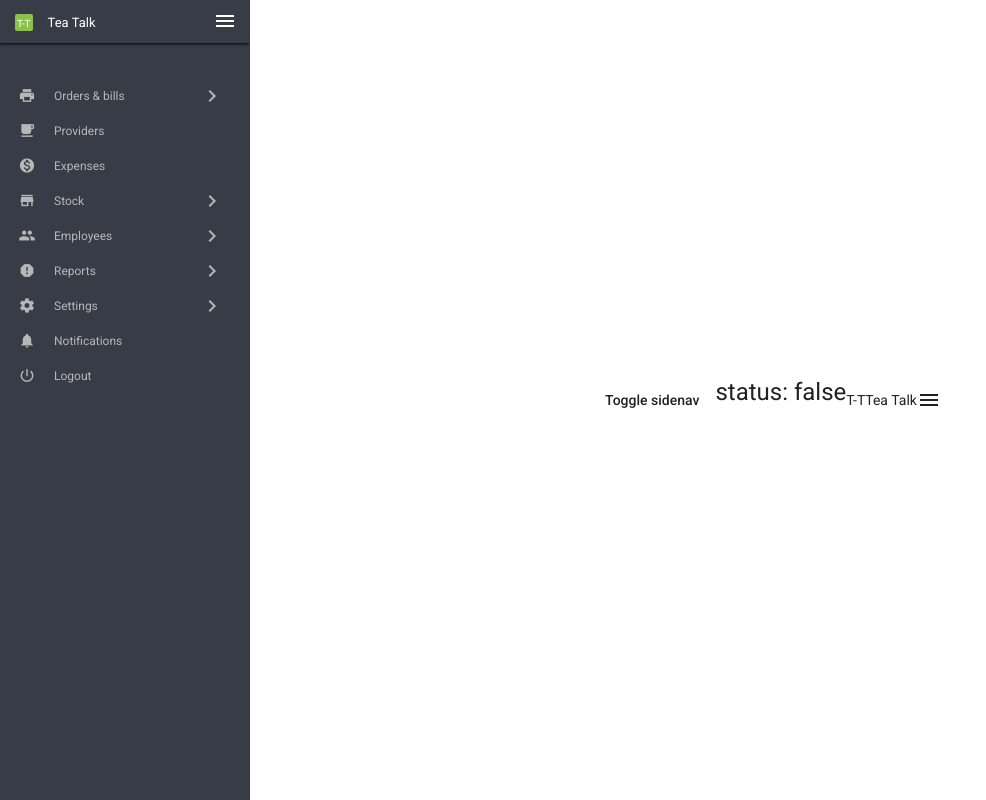
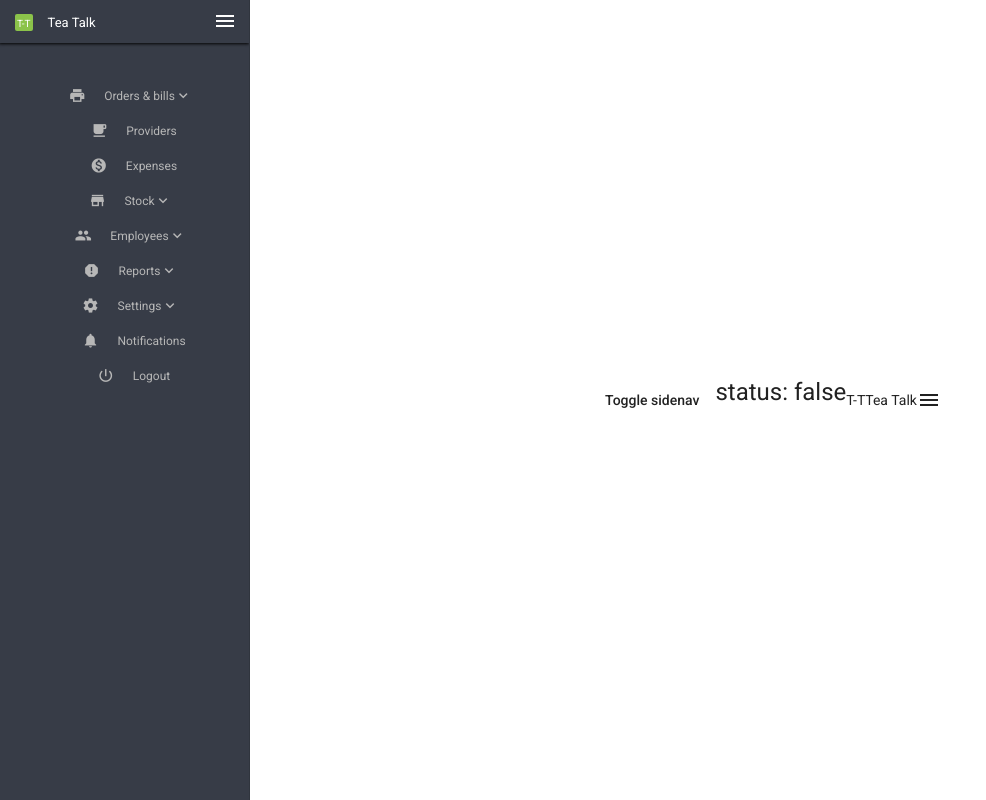
Before and after one commit to mahdi-akbary/serving-buddy-admin-update, an Angular app: page / in a window 1280 px wide. Shown: the whole page, without its empty margins (0-986 px from the left). Built offline with nearby package versions, Linux system fonts and the light colour scheme.

Commit message:
new changes

```diff
--- a/src/app/app.component.html
+++ b/src/app/app.component.html
@@ -12,22 +12,25 @@
       </div>
     </div>
 
-    <mat-tree  class="tree" [dataSource]="dataSource" [treeControl]="treeControl">
-        <mat-tree-node [@openClose] *matTreeNodeDef="let node; when: hasChild"
-                        [ngClass]="{'node' : true}"
-                        matTreeNodePadding
-                        matTreeNodeOutlet
-                        matTreeNodePaddingIndent="20"
-                        matTreeNodeToggle>
-          <div class="node-text">
-            <mat-icon class="node-icon">{{node.icon}}</mat-icon>
-            <span>{{node.name}}</span>
+
+    <mat-selection-list class="list" #shoes [multiple]="false">
+      <mat-list-option class="option" *ngFor="let parentOption of data" [value]="parentOption.name"
+                       (click)="expandList(parentOption)">
+        <div class="option-text">
+          <mat-icon class="option-icon">{{parentOption.icon}}</mat-icon>
+          <span>{{parentOption.name}}</span>
+          <mat-icon *ngIf="parentOption.children" class="icon-status">
+            {{true ? 'expand_more' : 'chevron_right'}}
+          </mat-icon>
         </div>
-            <mat-icon *ngIf="node.expandable" class="node-icon-status">
-              {{treeControl.isExpanded(node) ? 'expand_more' : 'chevron_right'}}
-            </mat-icon>
-        </mat-tree-node>
-    </mat-tree>
+        <div *ngIf="parentOption.children" class="child-node" [ngClass]="{'hidden': !parentOption.is_expanded}">
+          <mat-list-option class="option" *ngFor="let childOption of parentOption.children" [value]="childOption.name">
+            <mat-icon>{{parentOption.icon}}</mat-icon>
+            <span>{{childOption.name}}</span>
+          </mat-list-option>
+        </div>
+      </mat-list-option>
+    </mat-selection-list>
 
     <!--    <npsMenuItem [npsRouterLink]="'/orders'" [npsIcon]="'print'" [npsText]="'Orders &amp; bills'" [hasSub]="true">-->
     <!--      <npsMenuItem [npsRouterLink]="'/orders/history'" [npsIcon]="'print'" [npsText]="'History'"></npsMenuItem>-->
--- a/src/app/app.component.styl
+++ b/src/app/app.component.styl
@@ -52,37 +52,48 @@
     visibility visible !important
 
 
-.tree
+.list
   background-color sideNav
   padding-top: 35px;
-  .node
+  ::ng-deep .mat-list-item-content,
+  ::ng-deep .mat-list-text
+    width 100%
+    margin 0
+    padding 0 !important
+    display flex !important
+    justify-content space-between
+    align-items center
+    max-height 35px
+  .hidden
+    height 0
+    width 0
+    display none
+  .option
     cursor pointer
     display: flex;
     flex-direction: row;
     align-items: center;
-    text-decoration: none !important;
     color: #b7b7b7;
-    width: 250px;
-    min-height: 35px !important
     font-size: 12px;
-    transition: all 2s ease;
-    &:hover
-      background-color #333741
-    .node-text
+    height 35px
+    .option-text
       display flex
-      width 80%
       align-items center
       span
         padding-left 15px
-      .node-icon
+      .option-icon
         padding-left 15px
         font-size  17px
         display flex
         justify-content center
         align-items center
-      .node-icon-status
-        position relative
-        right  20px
+    .icon-status
+      font-size 17px
+      display flex
+      align-items center
 
 .div-class
   background-color yellow !important
+
+.child-node
+  position relative
--- a/src/app/app.component.ts
+++ b/src/app/app.component.ts
@@ -1,69 +1,38 @@
-import {Component, HostBinding} from '@angular/core';
+import {Component} from '@angular/core';
 import {FlatTreeControl} from "@angular/cdk/tree";
 import {MatTreeFlatDataSource, MatTreeFlattener} from "@angular/material/tree";
-import { trigger, state, style, transition, animate } from '@angular/animations';
+
 @Component({
   selector: 'app-root',
   templateUrl: './app.component.html',
   styleUrls: ['./app.component.styl'],
-  animations: [
-    trigger('openClose', [
-        transition(
-          ':enter',
-          [
-            style({ height: 0, opacity: 0 }),
-            animate('0.3s linear',
-              style({ height: 35, opacity: 1 }))
-          ]
-        ),
-        transition(
-          ':leave',
-          [
-            style({ height: 35, opacity: 1 }),
-            animate('0.3s linear',
-              style({ height: 0, opacity: 0 }))
-          ]
-        )
-      ]
-    ),
-  ]
 })
 export class AppComponent {
-  showFiller: boolean = false;
   isClosed: boolean = false;
-  private _transformer = (node: FoodNode, level: number) => {
-    return {
-      expandable: !!node.children && node.children.length > 0,
-      name: node.name,
-      icon: node.icon,
-      level: level,
-    };
+  data: IOption[];
+
+  constructor() {
+    this.data = TREE_DATA;
   }
 
-  treeControl = new FlatTreeControl<ExampleFlatNode>(
-    node => node.level, node => node.expandable);
-
-  treeFlattener = new MatTreeFlattener(
-    this._transformer, node => node.level, node => node.expandable, node => node.children);
-
-  dataSource = new MatTreeFlatDataSource(this.treeControl, this.treeFlattener);
-
-  constructor() {
-    this.dataSource.data = TREE_DATA;
+  expandList(option: IOption) {
+    this.data.forEach(item => {
+      if (item.name === option.name) {
+        item.is_expanded = true;
+      }
+    })
   }
-
-  hasChild = (_: number, node: ExampleFlatNode) => node.expandable;
-
 }
 
 
-interface FoodNode {
+interface IOption {
   name: string;
   icon: string;
-  children?: FoodNode[];
+  children?: IOption[];
+  is_expanded?: boolean;
 }
 
-const TREE_DATA: FoodNode[] = [
+const TREE_DATA: IOption[] = [
   {
     name: 'Orders & bills',
     icon: 'print',
```
Lines whose indentation alone changed are shown as unchanged.
